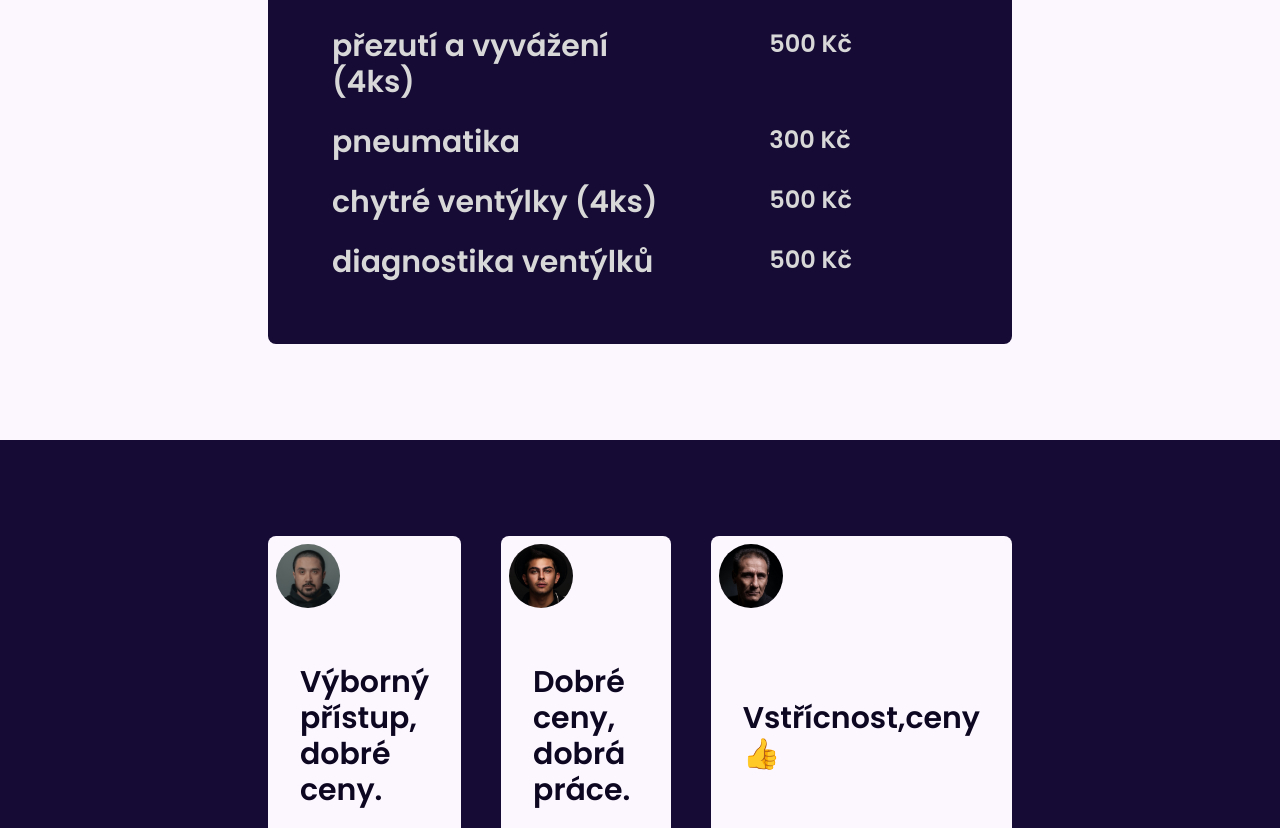
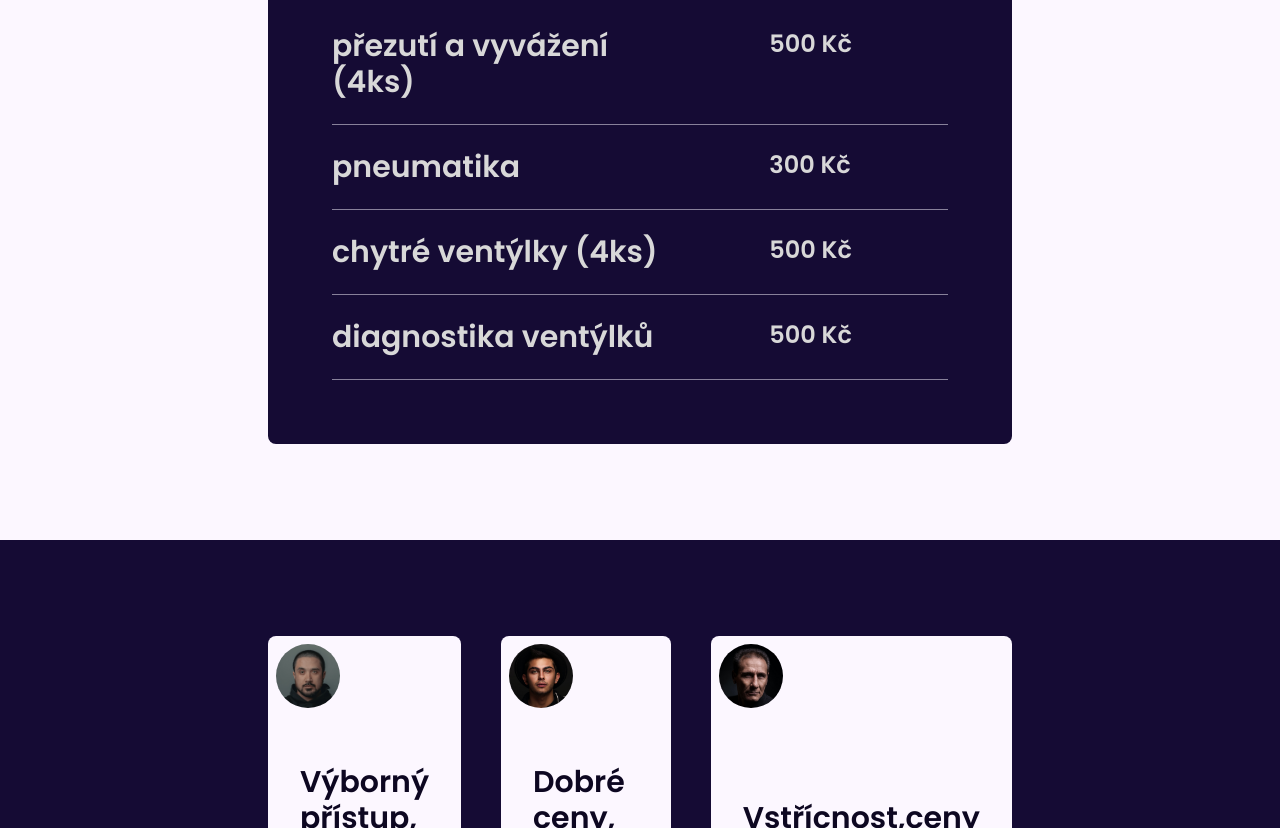
Before and after one commit to ton1czech/pneuservis-baudys, a React (Vite) app: page / in a window 1280 px wide. Shown: the part 3660-4488 px from the top of the page. Built offline with nearby package versions, Linux system fonts and the light colour scheme.

Commit message:
🎁 NEW: divider

```diff
--- a/src/components/Pricelist.jsx
+++ b/src/components/Pricelist.jsx
@@ -2,10 +2,13 @@ import Container from './Container'
 import { Fade } from 'react-reveal'
 
 const Item = ({ price, text }) => (
-  <div className='grid grid-cols-[2fr_1fr] gap-20'>
-    <h2 className='subheading sm:text-3xl text-base'>{text}</h2>
-    <p className='subheading sm:text-2xl text-base'>{price} Kč</p>
-  </div>
+  <>
+    <div className='grid grid-cols-[2fr_1fr] gap-20'>
+      <h2 className='subheading sm:text-3xl text-base'>{text}</h2>
+      <p className='subheading sm:text-2xl text-base'>{price} Kč</p>
+    </div>
+    <div className='h-px bg-light w-full opacity-50' />
+  </>
 )
 
 export default function Pricelist() {
```
